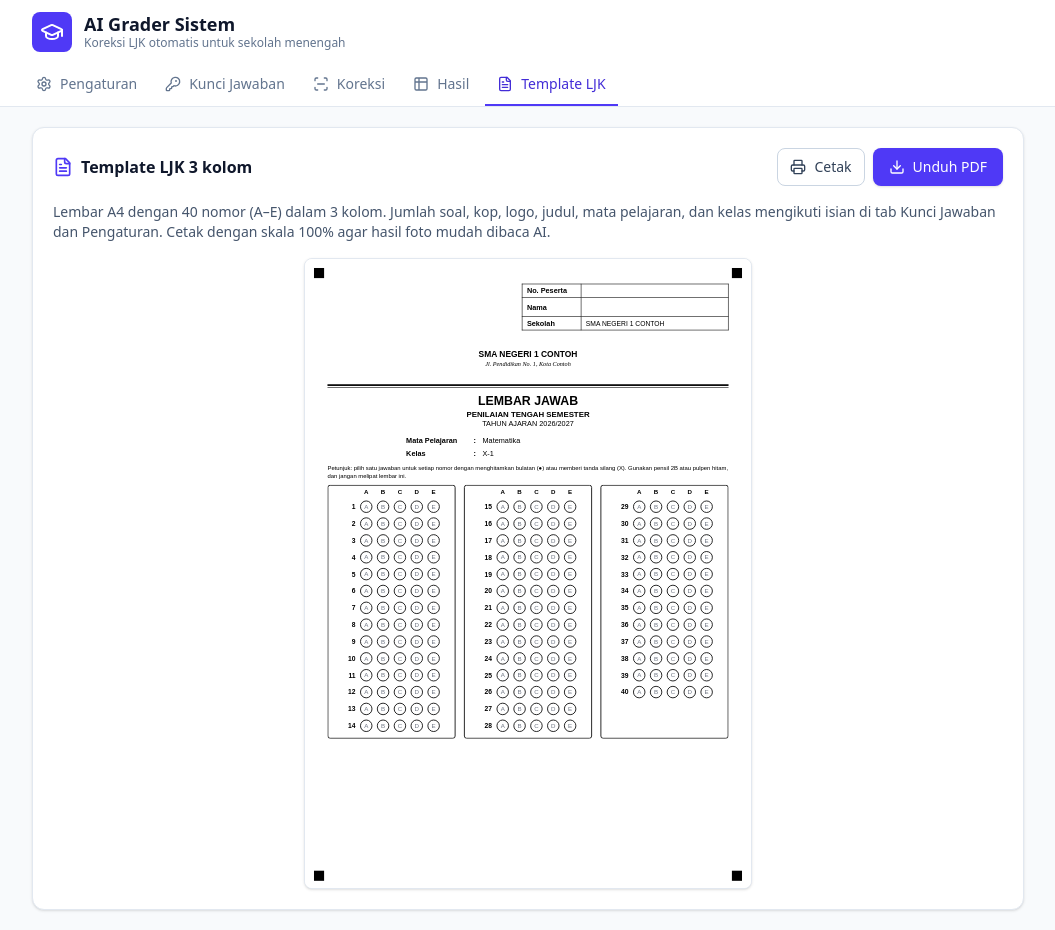
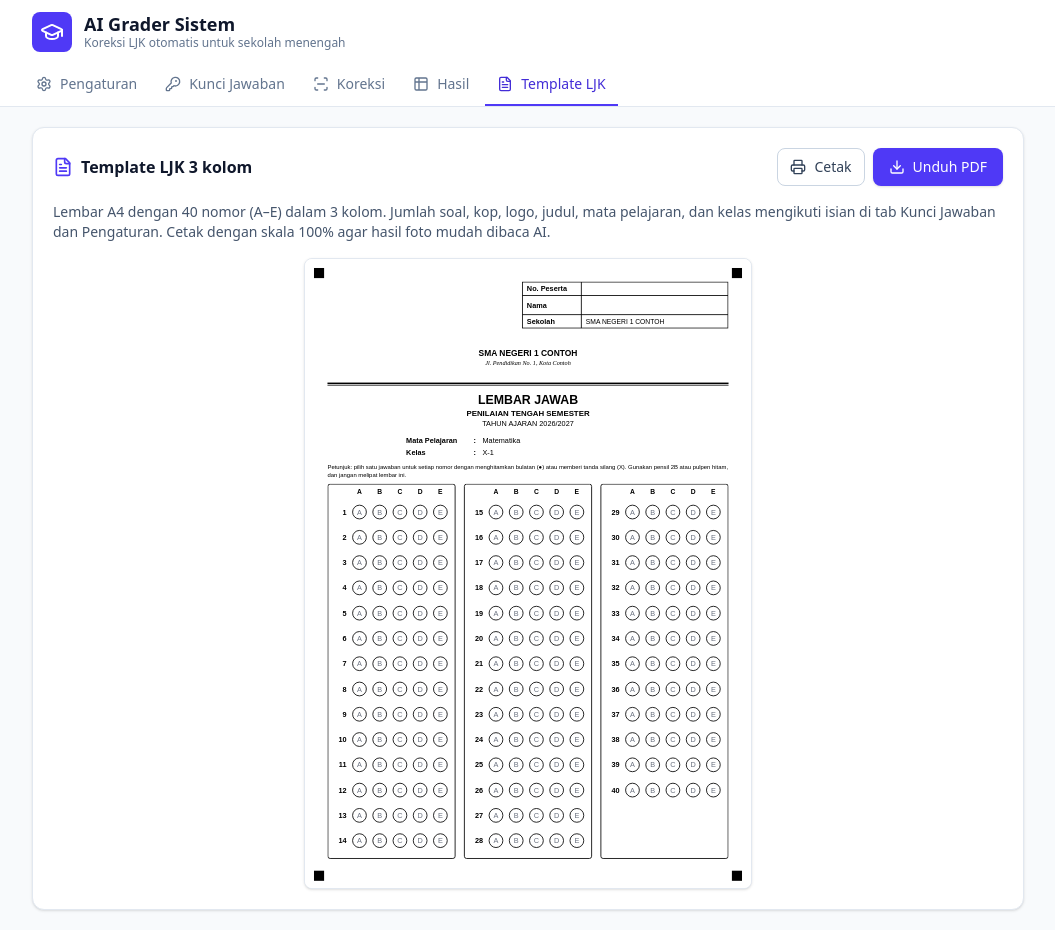
Before and after one commit to Latifnugrahapurwa/aigrader, a React (Vite) app: page / in a window 1280 px wide. Both pictures are taken after a click on the button "Template LJK". Shown: the whole page, without its empty margins (112-1167 px from the left). Built offline with nearby package versions, Linux system fonts and the light colour scheme.

Commit message:
Add files via upload

```diff
--- a/src/App.jsx
+++ b/src/App.jsx
@@ -372,7 +372,7 @@ function Kop({ meta, logoL, logoR }) {
       </div>
     );
   };
-  const big = { fontSize: 15, fontWeight: 700, fontFamily: "Arial, Helvetica, sans-serif", lineHeight: 1.3 };
+  const big = { fontSize: 15, fontWeight: 700, fontFamily: "Arial, Helvetica, sans-serif", lineHeight: "20px" };
   return (
     <div>
       <div style={{ display: "flex", alignItems: "center", gap: 12 }}>
@@ -383,7 +383,7 @@ function Kop({ meta, logoL, logoR }) {
           ))}
           <div style={big}>{String(meta.schoolName || "").toUpperCase()}</div>
           {meta.address && (
-            <div style={{ fontSize: 11, fontStyle: "italic", fontFamily: '"Times New Roman", Times, serif', lineHeight: 1.3 }}>
+            <div style={{ fontSize: 11, fontStyle: "italic", fontFamily: '"Times New Roman", Times, serif', lineHeight: "14px" }}>
               {meta.address}
             </div>
           )}
@@ -396,8 +396,8 @@ function Kop({ meta, logoL, logoR }) {
   );
 }
 
-const th = { border: "1px solid #000000", padding: "4px 6px", background: "#e5e7eb", fontSize: 12, textAlign: "center", fontWeight: 700 };
-const td = { border: "1px solid #000000", padding: "0 6px", fontSize: 12, height: 28, boxSizing: "border-box", textAlign: "center", whiteSpace: "nowrap", overflow: "hidden", textOverflow: "ellipsis" };
+const th = { border: "1px solid #000000", padding: "0 6px", background: "#e5e7eb", fontSize: 12, height: 32, lineHeight: "30px", boxSizing: "border-box", textAlign: "center", fontWeight: 700 };
+const td = { border: "1px solid #000000", padding: "0 6px", fontSize: 12, height: 28, lineHeight: "26px", boxSizing: "border-box", textAlign: "center", whiteSpace: "nowrap", overflow: "hidden", textOverflow: "ellipsis" };
 
 function ReportPage({ meta, logoL, logoR, rows, startIndex, pageNo, pageCount, first, footer, stats, kkm, totalQ }) {
   return (
@@ -512,17 +512,27 @@ function ReportPage({ meta, logoL, logoR, rows, startIndex, pageNo, pageCount, f
 
 function LjkTemplate({ meta, totalQ, logoL, logoR }) {
   const FONT = "Arial, Helvetica, sans-serif";
+
+  // Tinggi setiap blok dibuat tetap supaya komposisi identik di preview web dan di PDF.
+  const PAD_T = 40, PAD_BOT = 46;
+  const H_ID = 84, H_KOP = 92, H_TITLE = 66, H_INFO = 44, H_NOTE = 30;
+  const GAP_SUM = 10 + 12 + 8 + 6 + 8;
+  const GRID_H = PAGE_H - PAD_T - PAD_BOT - (H_ID + H_KOP + H_TITLE + H_INFO + H_NOTE) - GAP_SUM;
+
+  // Grid jawaban: tinggi baris menyesuaikan jumlah soal agar grid mengisi sisa halaman.
   const rows = Math.ceil(totalQ / 3);
-  const rowH = Math.max(16, Math.min(30, Math.floor(620 / rows)));
-  const b = Math.max(12, Math.min(22, rowH - 6)); // diameter bulatan
-  const GAP = 8, NUMW = 30, HEAD_H = 24, PAD_B = 8, COLGAP = 15;
+  const HEAD_H = 28, FOOT_H = 10, NUMW = 30, COLGAP = 15;
+  const rowH = Math.max(16, Math.min(48, Math.floor((GRID_H - HEAD_H - FOOT_H) / rows)));
+  const b = Math.max(12, Math.min(26, rowH - 12)); // diameter bulatan
+  const GAP = b >= 22 ? 10 : 8;
   const GW = PAGE_W - 80;
   const COLW = (GW - 2 * COLGAP) / 3;
   const contentW = NUMW + 5 * b + 4 * GAP;
-  const boxH = HEAD_H + rows * rowH + PAD_B;
+  const boxH = HEAD_H + rows * rowH + FOOT_H;
   const fs = Math.round(b * 0.5 * 10) / 10;
-  // Huruf kapital & angka Arial: tinggi ≈ 0.716em, jadi pusat visualnya ≈ 0.358em di atas garis dasar.
-  // Posisi y dihitung manual (bukan dominant-baseline) supaya sama persis di browser dan di hasil PDF.
+  const fsNum = b >= 20 ? 13 : 12;
+  // Huruf kapital & angka Arial setinggi ≈ 0.716em, pusat visualnya ≈ 0.358em di atas garis dasar.
+  // Posisi y dihitung manual (bukan dominant-baseline atau perataan CSS) agar sama persis di browser dan PDF.
   const dy = (size) => size * 0.358;
   const corner = (pos) => <div style={{ position: "absolute", width: 18, height: 18, background: "#000000", ...pos }} />;
 
@@ -536,7 +546,7 @@ function LjkTemplate({ meta, totalQ, logoL, logoR }) {
     );
     LETTERS.forEach((l, i) =>
       items.push(
-        <text key={`h${l}`} x={cx(i)} y={HEAD_H / 2 + dy(11)} textAnchor="middle" fontFamily={FONT} fontSize="11" fontWeight="700" fill="#000000">
+        <text key={`h${l}`} x={cx(i)} y={HEAD_H / 2 + dy(12)} textAnchor="middle" fontFamily={FONT} fontSize="12" fontWeight="700" fill="#000000">
           {l}
         </text>
       )
@@ -546,7 +556,7 @@ function LjkTemplate({ meta, totalQ, logoL, logoR }) {
       if (n > totalQ) break;
       const cy = HEAD_H + r * rowH + rowH / 2;
       items.push(
-        <text key={`n${n}`} x={x0 + NUMW - 8} y={cy + dy(12)} textAnchor="end" fontFamily={FONT} fontSize="12" fontWeight="700" fill="#000000">
+        <text key={`n${n}`} x={x0 + NUMW - GAP} y={cy + dy(fsNum)} textAnchor="end" fontFamily={FONT} fontSize={fsNum} fontWeight="700" fill="#000000">
           {n}
         </text>
       );
@@ -562,17 +572,22 @@ function LjkTemplate({ meta, totalQ, logoL, logoR }) {
     return <g key={c}>{items}</g>;
   });
 
+  // Kotak identitas digambar sebagai SVG (bukan tabel HTML) agar teks tepat di tengah barisnya di PDF.
+  const school = String(meta.schoolName || "").toUpperCase();
   const idRows = [
-    ["No. Peserta", "", 24],
-    ["Nama", "", 34],
-    ["Sekolah", String(meta.schoolName || "").toUpperCase(), 24],
+    ["No. Peserta", "", 1, 24],
+    ["Nama", "", 25, 34],
+    ["Sekolah", school, 59, 24],
   ];
+  const valFs = 12;
+  const valAvail = 366 - 106 - 16;
+  const valFit = school.length * valFs * 0.62 > valAvail ? { textLength: valAvail, lengthAdjust: "spacingAndGlyphs" } : {};
 
   return (
     <div
       data-page
       style={{
-        width: PAGE_W, height: PAGE_H, boxSizing: "border-box", padding: "44px 40px", background: "#ffffff",
+        width: PAGE_W, height: PAGE_H, boxSizing: "border-box", padding: `${PAD_T}px 40px ${PAD_BOT}px`, background: "#ffffff",
         color: "#000000", fontFamily: FONT, position: "relative", overflow: "hidden",
       }}
     >
@@ -582,51 +597,57 @@ function LjkTemplate({ meta, totalQ, logoL, logoR }) {
       {corner({ bottom: 16, right: 16 })}
 
       {/* Kotak identitas siswa (kanan atas) */}
-      <div style={{ display: "flex", justifyContent: "flex-end" }}>
-        <table style={{ borderCollapse: "collapse", width: 368, fontSize: 13 }}>
-          <tbody>
-            {idRows.map(([k, v, h]) => (
-              <tr key={k} style={{ height: h }}>
-                <td style={{ border: "1px solid #000000", width: 105, height: h, padding: "0 8px", fontWeight: 700, boxSizing: "border-box" }}>{k}</td>
-                <td style={{ border: "1px solid #000000", height: h, padding: "0 8px", fontSize: 12, boxSizing: "border-box" }}>{v}</td>
-              </tr>
-            ))}
-          </tbody>
-        </table>
+      <div style={{ display: "flex", justifyContent: "flex-end", height: H_ID }}>
+        <svg width={368} height={H_ID} viewBox={`0 0 368 ${H_ID}`} xmlns="http://www.w3.org/2000/svg" style={{ display: "block" }}>
+          <rect x={1} y={1} width={366} height={82} fill="none" stroke="#000000" strokeWidth="1.5" />
+          <line x1={106} y1={1} x2={106} y2={83} stroke="#000000" strokeWidth="1.5" />
+          {idRows.map(([k, v, top, h], i) => {
+            const cy = top + h / 2;
+            return (
+              <g key={k}>
+                {i > 0 && <line x1={1} y1={top} x2={367} y2={top} stroke="#000000" strokeWidth="1.5" />}
+                <text x={9} y={cy + dy(13)} fontFamily={FONT} fontSize="13" fontWeight="700" fill="#000000">{k}</text>
+                {v && (
+                  <text x={114} y={cy + dy(valFs)} fontFamily={FONT} fontSize={valFs} fill="#000000" {...valFit}>{v}</text>
+                )}
+              </g>
+            );
+          })}
+        </svg>
       </div>
 
-      <div style={{ marginTop: 10 }}>
+      <div style={{ marginTop: 10, minHeight: H_KOP }}>
         <Kop meta={meta} logoL={logoL} logoR={logoR} />
       </div>
 
       {/* Judul */}
-      <div style={{ textAlign: "center", marginTop: 10, lineHeight: 1.3 }}>
-        <div style={{ fontSize: 22, fontWeight: 700 }}>LEMBAR JAWAB</div>
-        {meta.examTitle && <div style={{ fontSize: 14, fontWeight: 700 }}>{String(meta.examTitle).toUpperCase()}</div>}
-        {meta.tahunAjaran && <div style={{ fontSize: 13 }}>TAHUN AJARAN {meta.tahunAjaran}</div>}
+      <div style={{ marginTop: 12, height: H_TITLE, textAlign: "center" }}>
+        <div style={{ fontSize: 22, fontWeight: 700, lineHeight: "28px" }}>LEMBAR JAWAB</div>
+        {meta.examTitle && <div style={{ fontSize: 14, fontWeight: 700, lineHeight: "18px" }}>{String(meta.examTitle).toUpperCase()}</div>}
+        {meta.tahunAjaran && <div style={{ fontSize: 13, lineHeight: "17px" }}>TAHUN AJARAN {meta.tahunAjaran}</div>}
       </div>
 
       {/* Mata pelajaran & kelas */}
-      <table style={{ marginTop: 10, marginLeft: 140, fontSize: 13, borderCollapse: "collapse" }}>
-        <tbody>
-          {[["Mata Pelajaran", meta.subject], ["Kelas", meta.className]].map(([k, v]) => (
-            <tr key={k} style={{ height: 22 }}>
-              <td style={{ width: 120, fontWeight: 700 }}>{k}</td>
-              <td style={{ width: 16, fontWeight: 700 }}>:</td>
-              <td>{v}</td>
-            </tr>
-          ))}
-        </tbody>
-      </table>
+      <div style={{ marginTop: 8, height: H_INFO, marginLeft: 140, fontSize: 13 }}>
+        {[["Mata Pelajaran", meta.subject], ["Kelas", meta.className]].map(([k, v]) => (
+          <div key={k} style={{ display: "flex", height: 22, lineHeight: "22px" }}>
+            <div style={{ width: 120, fontWeight: 700 }}>{k}</div>
+            <div style={{ width: 16, fontWeight: 700 }}>:</div>
+            <div>{v}</div>
+          </div>
+        ))}
+      </div>
 
-      <div style={{ fontSize: 10.5, margin: "8px 0", lineHeight: 1.4 }}>
+      <div style={{ marginTop: 6, height: H_NOTE, fontSize: 10.5, lineHeight: "15px" }}>
         Petunjuk: pilih satu jawaban untuk setiap nomor dengan menghitamkan bulatan (●) atau memberi tanda silang (X).
         Gunakan pensil 2B atau pulpen hitam, dan jangan melipat lembar ini.
       </div>
 
-      <svg width={GW} height={boxH} viewBox={`0 0 ${GW} ${boxH}`} xmlns="http://www.w3.org/2000/svg" style={{ display: "block" }}>
-        {columns}
-      </svg>
+      <div style={{ marginTop: 8 }}>
+        <svg width={GW} height={boxH} viewBox={`0 0 ${GW} ${boxH}`} xmlns="http://www.w3.org/2000/svg" style={{ display: "block" }}>
+          {columns}
+        </svg>
+      </div>
     </div>
   );
 }
```
